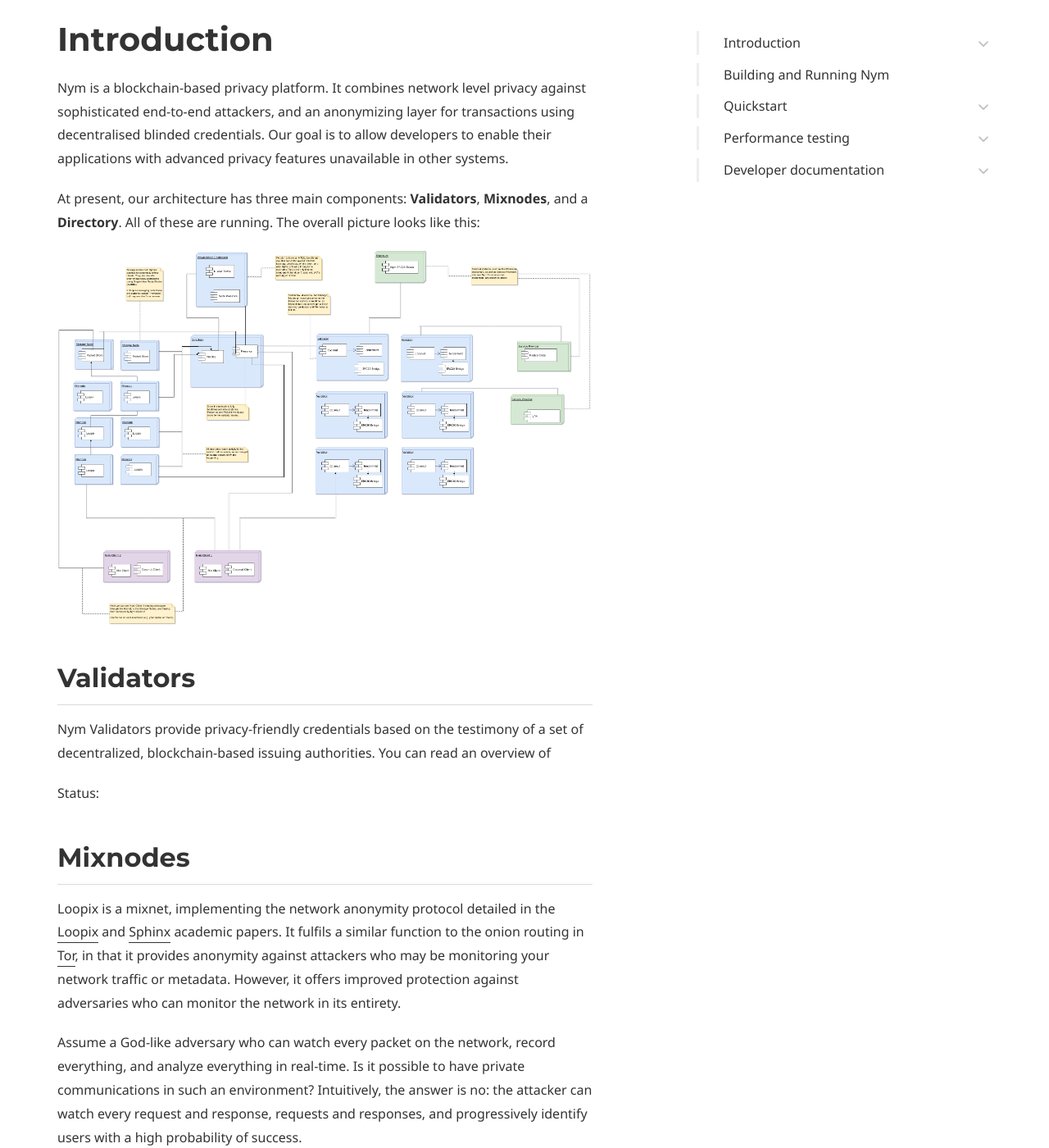
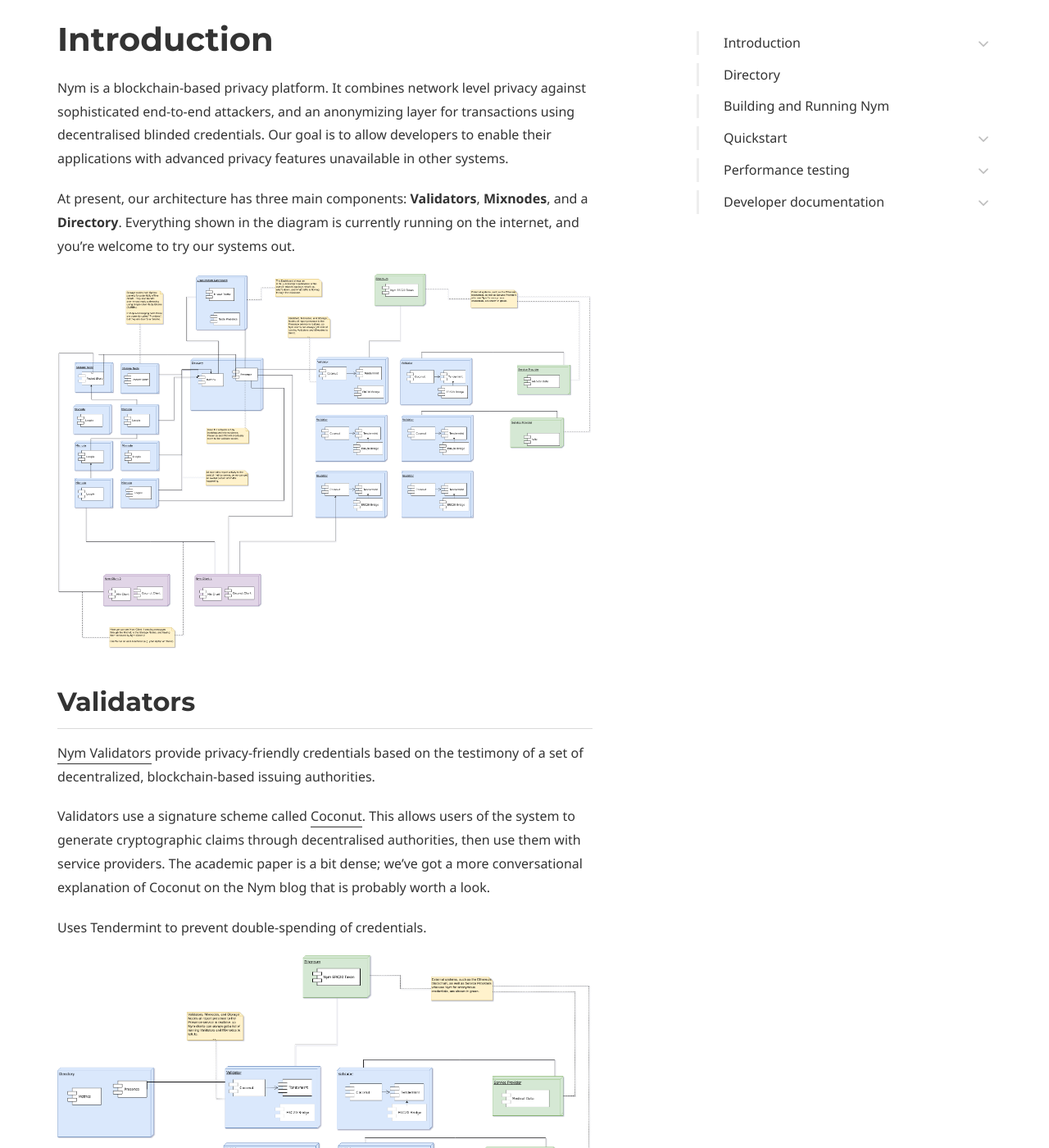
Before and after one commit to nymtech/docs, a Jekyll site: the page built from index.md, in a window 1280 px wide and 1400 px high, scrolled down 601 px. Shown: the whole window at 82% size. Built offline with Jekyll 4.4.1, drawn with Linux system fonts in a browser that asks for light colours; some web fonts are replaced; some of the changed text lies outside the part shown.

Commit message:
Starting to get some diagrams in place

```diff
--- a/index.md
+++ b/index.md
@@ -14,16 +14,22 @@
 
 Nym is a blockchain-based privacy platform. It combines network level privacy against sophisticated end-to-end attackers, and an anonymizing layer for transactions using decentralised blinded credentials. Our goal is to allow developers to enable their applications with advanced privacy features unavailable in other systems.
 
-At present, our architecture has three main components: **Validators**, **Mixnodes**, and a **Directory**. All of these are running. The overall picture looks like this:
+At present, our architecture has three main components: **Validators**, **Mixnodes**, and a **Directory**. Everything shown in the diagram is currently running on the internet, and you're welcome to try our systems out.
 
-![dashboard](assets/nym-testnet.png)
+![overview](assets/nym-testnet.png)
 
 ## Validators
 
-Nym Validators provide privacy-friendly credentials based on the testimony of a set of decentralized, blockchain-based issuing authorities.  You can read an overview of
+[Nym Validators](https://github.com/nymtech/nym-validator) provide privacy-friendly credentials based on the testimony of a set of decentralized, blockchain-based issuing authorities.
 
+Validators use a signature scheme called [Coconut](https://arxiv.org/abs/1802.07344). This allows users of the system to generate cryptographic claims through decentralised authorities, then use them with service providers. The academic paper is a bit dense; we've got a more conversational explanation of Coconut on the Nym blog that is probably worth a look.
 
-Status:
+Uses Tendermint to prevent double-spending of credentials.
+
+![validators](assets/validators.png)
+
+Status: up and running.
+
 
 ## Mixnodes
 
@@ -38,6 +44,11 @@
 Applications that need to defend against network-level monitoring can use Loopix - private messaging, VPNs, and other applications to enable strong privacy.
 
 A project wanting only private credentials, but no network defences, should be able use Coconut by itself. Conversely, an application that only needs to defend against network attackers can use Loopix by itself, without Coconut. But developers that need end-to-end protection at both the network and transaction level can use both together.
+
+# Directory
+
+The directory server handles presence and metrics. Temporarily centralized.
+
 
 # Building and Running Nym
 
```
Also changed, not shown: assets/nym-testnet.png, assets/validators.png (added).
